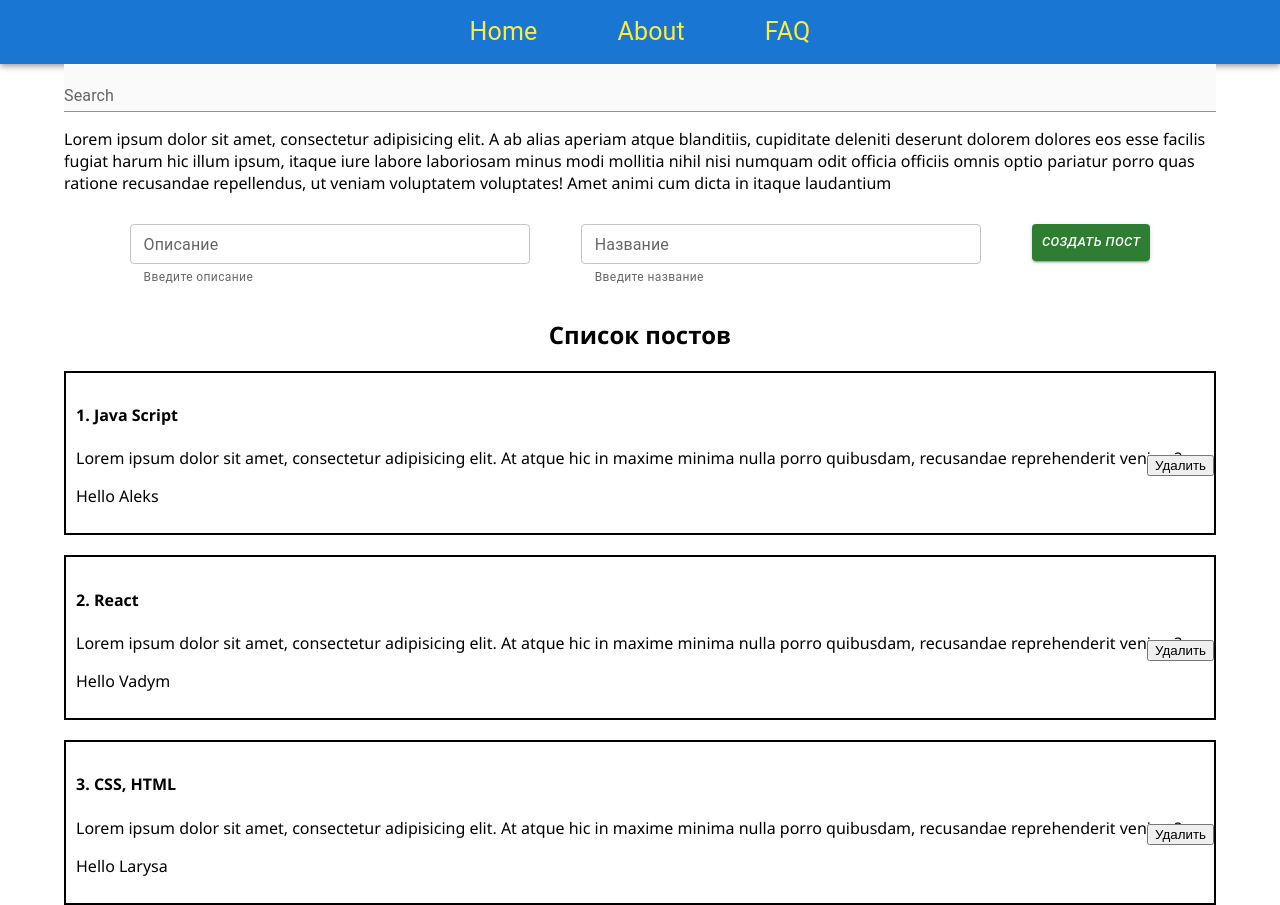
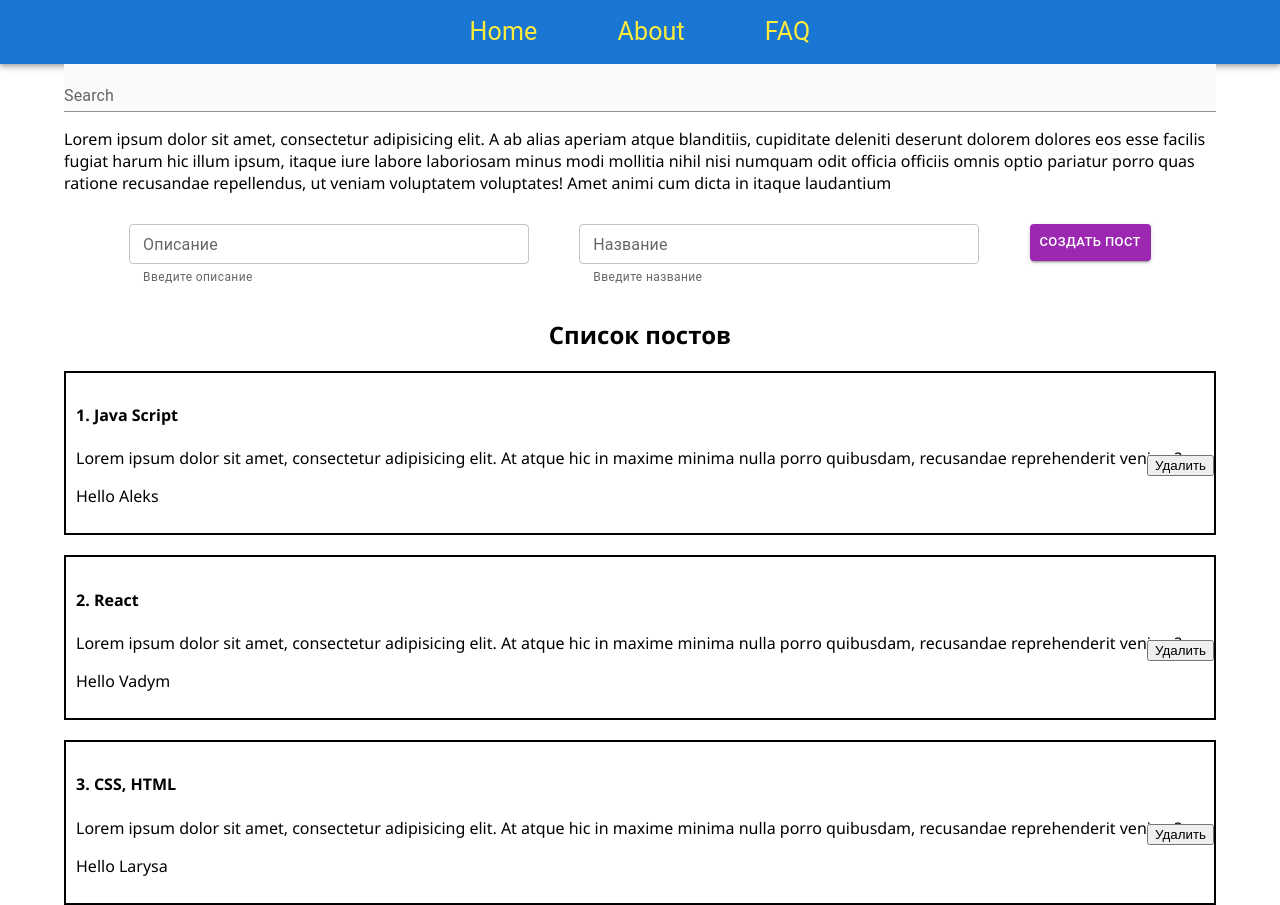
Before and after one commit to shpaksasha/NewProject, a React (Create React App) app: page / in a window 1280 px wide. Built offline with nearby package versions, Linux system fonts and the light colour scheme.

Commit message:
add form - two field and button, change styles path 2

```diff
--- a/src/pages/Home/home.js
+++ b/src/pages/Home/home.js
@@ -18,7 +18,6 @@ const useStyles = makeStyles(theme => ({
     button: {
         maxHeight: 37,
         fontFamily: 'Roboto Condensed',
-        fontStyle: 'italic',
     }
 }))
 
@@ -57,7 +56,7 @@ const Home = () => {
                         className={classes.field}
                         size='small'
                     />
-                    <Button className={classes.button} size='small' variant='contained' color='success'>Создать пост</Button>
+                    <Button className={classes.button} size='small' variant='contained' color='secondary'>Создать пост</Button>
                 </Box>
             </form>
             <div>
```
